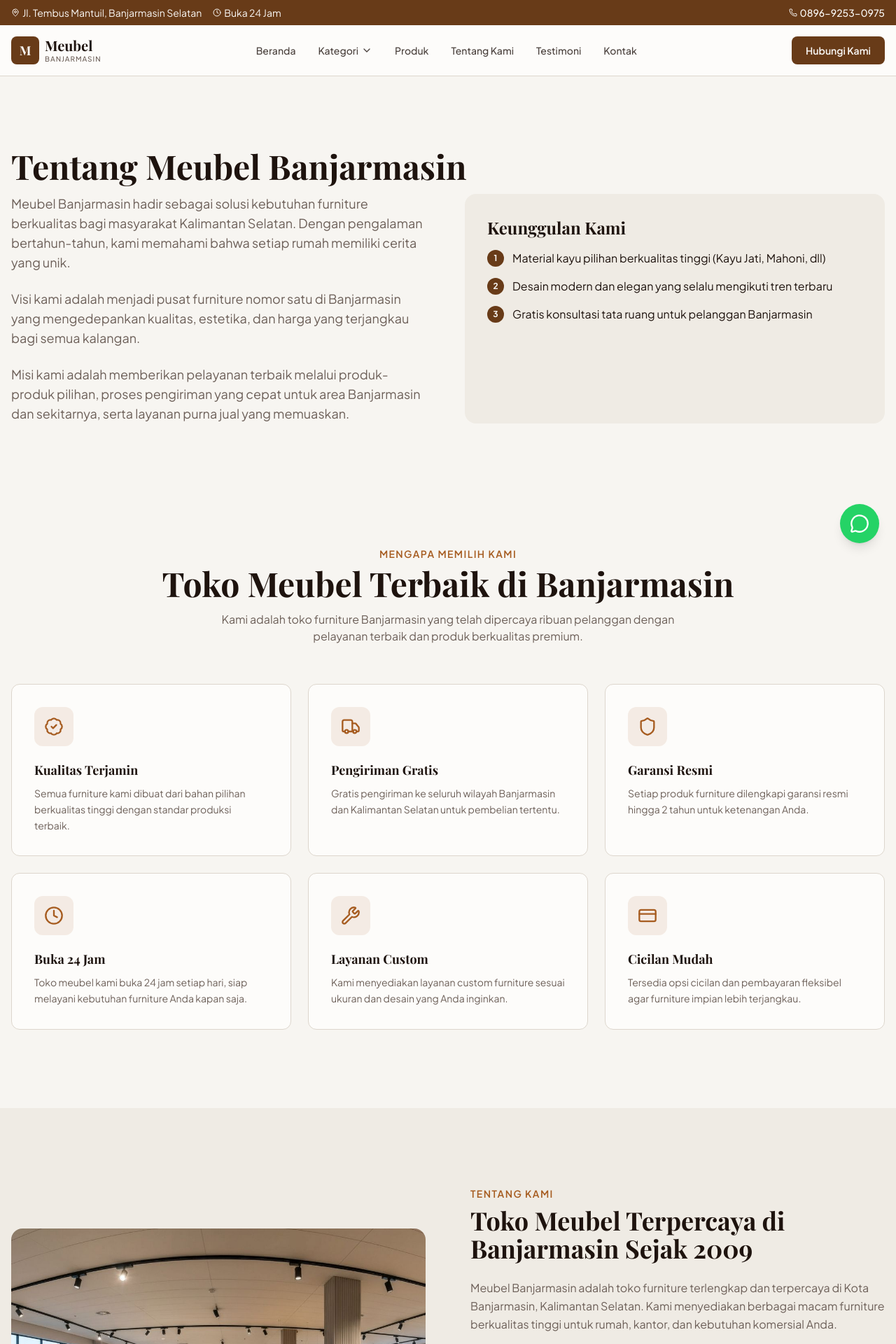
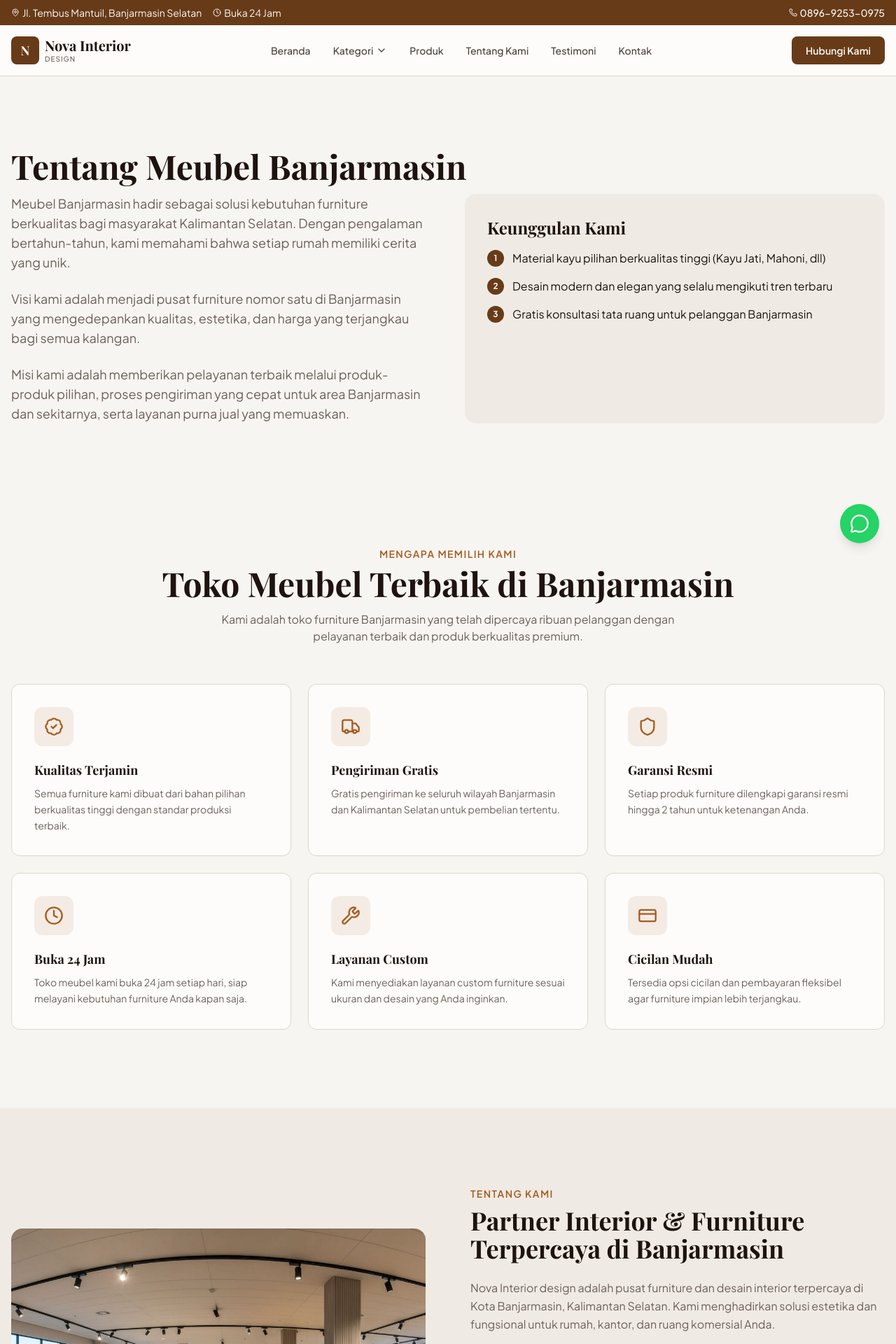
Before and after one commit to salsaibell85-dev/Furniture-Meuble, a Next.js app: page /tentang in a window 1280 px wide. Shown: the top 1920 px of the page at 70% size. Built offline with nearby package versions, Linux system fonts and the light colour scheme; a web font is replaced by a local one.

Commit message:
penamaan

```diff
--- a/app/layout.tsx
+++ b/app/layout.tsx
@@ -25,14 +25,15 @@ export const viewport: Viewport = {
 }
 
 export const metadata: Metadata = {
-  title: 'Meubel Banjarmasin - Toko Furniture Terbaik & Terlengkap di Banjarmasin',
+  title: 'Nova Interior design - Toko Furniture & Desain Interior Terbaik di Banjarmasin',
   description:
-    'Toko meubel furniture Banjarmasin terbaik dan terlengkap. Jual sofa, meja, kursi, lemari, tempat tidur berkualitas dengan harga terjangkau. Buka 24 jam di Jl. Tembus Mantuil, Banjarmasin Selatan. Hubungi 0896-9253-0975.',
+    'Nova Interior design adalah toko mebel furniture dan jasa desain interior terbaik di Banjarmasin. Jual sofa, meja, kursi, lemari, tempat tidur berkualitas premium dengan harga terjangkau. Melayani konsultasi desain interior.',
   keywords: [
-    'toko meuble furniture banjarmasin',
-    'toko toko meuble banjarmasin',
+    'nova interior design',
+    'nova interior banjarmasin',
     'toko furniture banjarmasin',
-    'toko meuble terbaik banjarmasin',
+    'desain interior banjarmasin',
+    'toko meubel terbaik banjarmasin',
     'meubel banjarmasin',
     'furniture banjarmasin',
     'furniture murah banjarmasin',
@@ -48,16 +49,16 @@ export const metadata: Metadata = {
     'furniture minimalis banjarmasin',
     'furniture modern banjarmasin',
   ],
-  authors: [{ name: 'Meubel Banjarmasin' }],
-  creator: 'Meubel Banjarmasin',
-  publisher: 'Meubel Banjarmasin',
+  authors: [{ name: 'Nova Interior design' }],
+  creator: 'Nova Interior design',
+  publisher: 'Nova Interior design',
   openGraph: {
-    title: 'Meubel Banjarmasin - Toko Furniture Terbaik & Terlengkap',
+    title: 'Nova Interior design - Toko Furniture & Desain Interior Terbaik',
     description:
-      'Toko meubel furniture Banjarmasin terbaik dan terlengkap. Jual sofa, meja, kursi, lemari, tempat tidur berkualitas dengan harga terjangkau.',
+      'Nova Interior design adalah toko furniture dan jasa desain interior terbaik di Banjarmasin. Sedia sofa, meja, kursi, lemari, tempat tidur berkualitas.',
     locale: 'id_ID',
     type: 'website',
-    siteName: 'Meubel Banjarmasin',
+    siteName: 'Nova Interior design',
   },
   robots: {
     index: true,
@@ -89,9 +90,9 @@ export default function RootLayout({
             __html: JSON.stringify({
               '@context': 'https://schema.org',
               '@type': 'FurnitureStore',
-              name: 'Meubel Banjarmasin',
+              name: 'Nova Interior design',
               description:
-                'Toko meubel furniture Banjarmasin terbaik dan terlengkap. Jual sofa, meja, kursi, lemari, tempat tidur berkualitas dengan harga terjangkau.',
+                'Nova Interior design adalah toko furniture dan jasa desain interior terbaik di Banjarmasin. Jual sofa, meja, kursi, lemari, tempat tidur berkualitas premium.',
               url: '/',
               telephone: '+62-896-9253-0975',
               address: {
--- a/components/about.tsx
+++ b/components/about.tsx
@@ -21,7 +21,7 @@ export function About() {
             <div className="relative aspect-[4/3] overflow-hidden rounded-2xl">
               <Image
                 src="/images/about-showroom.jpg"
-                alt="Showroom toko meubel furniture Banjarmasin terlengkap dengan koleksi furniture berkualitas"
+                alt="Showroom Nova Interior design Banjarmasin terlengkap dengan koleksi furniture berkualitas"
                 fill
                 className="object-cover"
               />
@@ -40,13 +40,13 @@ export function About() {
             </p>
             <h2 className="font-serif text-3xl font-bold text-foreground md:text-4xl">
               <span className="text-balance">
-                Toko Meubel Terpercaya di Banjarmasin Sejak 2009
+                Partner Interior & Furniture Terpercaya di Banjarmasin
               </span>
             </h2>
             <p className="mt-6 leading-relaxed text-muted-foreground">
-              Meubel Banjarmasin adalah toko furniture terlengkap dan terpercaya di Kota
-              Banjarmasin, Kalimantan Selatan. Kami menyediakan berbagai macam furniture
-              berkualitas tinggi untuk rumah, kantor, dan kebutuhan komersial Anda.
+              Nova Interior design adalah pusat furniture dan desain interior terpercaya di Kota
+              Banjarmasin, Kalimantan Selatan. Kami menghadirkan solusi estetika dan fungsional
+              untuk rumah, kantor, dan ruang komersial Anda.
             </p>
             <p className="mt-4 leading-relaxed text-muted-foreground">
               Dengan pengalaman lebih dari 15 tahun, kami berkomitmen memberikan produk
--- a/components/featured-products.tsx
+++ b/components/featured-products.tsx
@@ -181,11 +181,11 @@ function FeaturedProductsContent() {
             Koleksi Terlaris
           </p>
           <h2 className="font-serif text-3xl font-bold text-foreground md:text-4xl lg:text-5xl">
-            Produk Unggulan Kami
+            Produk Pilihan Nova Interior
           </h2>
           <p className="mx-auto mt-4 max-w-2xl text-muted-foreground">
-            Temukan furniture berkualitas terbaik dengan harga terjangkau di toko meubel
-            Banjarmasin. Semua produk kami menggunakan bahan pilihan dan finishing premium.
+            Temukan furniture berkualitas premium dengan desain modern di Nova Interior design.
+            Semua produk kami dikurasi untuk memberikan kenyamanan dan keindahan maksimal.
           </p>
         </div>
 
@@ -216,7 +216,7 @@ function FeaturedProductsContent() {
               <div className="relative aspect-square overflow-hidden">
                 <Image
                   src={product.image}
-                  alt={`${product.name} - Jual ${product.category} berkualitas di toko furniture Banjarmasin`}
+                  alt={`${product.name} - Koleksi furniture premium dari Nova Interior design`}
                   fill
                   className="object-cover transition-transform duration-500 group-hover:scale-105"
                 />
--- a/components/footer.tsx
+++ b/components/footer.tsx
@@ -30,20 +30,20 @@ export function Footer() {
           <div className="sm:col-span-2 lg:col-span-1">
             <div className="flex items-center gap-2">
               <div className="flex h-10 w-10 items-center justify-center rounded-lg bg-accent">
-                <span className="font-serif text-lg font-bold text-accent-foreground">M</span>
+                <span className="font-serif text-lg font-bold text-accent-foreground">N</span>
               </div>
               <div className="flex flex-col">
                 <span className="font-serif text-xl font-bold leading-tight">
-                  Meubel
+                  Nova Interior
                 </span>
                 <span className="text-[10px] font-medium uppercase tracking-widest text-background/60">
-                  Banjarmasin
+                  Design
                 </span>
               </div>
             </div>
             <p className="mt-4 text-sm leading-relaxed text-background/70">
-              Toko meubel furniture Banjarmasin terlengkap dan terpercaya. Menyediakan
-              berbagai furniture berkualitas untuk rumah dan kantor Anda sejak 2009.
+              Nova Interior design adalah toko furniture dan jasa desain interior terpercaya di Banjarmasin. Menyediakan
+              berbagai furniture berkualitas premium untuk rumah dan kantor Anda.
             </p>
             <div className="mt-4 flex flex-col gap-2">
               <Link
@@ -55,7 +55,7 @@ export function Footer() {
               </Link>
               <div className="flex items-center gap-2 text-sm text-background/70">
                 <Mail className="h-4 w-4" />
-                info@meubelbanjarmasin.com
+                info@novainteriordesign.com
               </div>
             </div>
           </div>
@@ -119,15 +119,15 @@ export function Footer() {
         <div className="mt-12 border-t border-background/10 pt-8">
           <div className="flex flex-col items-center justify-between gap-4 text-center md:flex-row md:text-left">
             <p className="text-xs text-background/50">
-              &copy; {new Date().getFullYear()} Meubel Banjarmasin. Semua hak dilindungi.
-              Toko meuble furniture terbaik di Banjarmasin, Kalimantan Selatan.
+              &copy; {new Date().getFullYear()} Nova Interior design. Semua hak dilindungi.
+              Toko mebel dan jasa desain interior terbaik di Banjarmasin.
             </p>
             <div className="flex gap-4 text-xs text-background/50">
-              <span>Toko Furniture Banjarmasin</span>
+              <span>Nova Interior Design</span>
               <span>|</span>
-              <span>Toko Meuble Banjarmasin</span>
+              <span>Furniture & Interior Banjarmasin</span>
               <span>|</span>
-              <span>Furniture Kalimantan Selatan</span>
+              <span>Interior Kalimantan Selatan</span>
             </div>
           </div>
         </div>
--- a/components/hero.tsx
+++ b/components/hero.tsx
@@ -9,7 +9,7 @@ export function Hero() {
       <div className="absolute inset-0 z-0">
         <Image
           src="/images/hero-living-room.jpg"
-          alt="Interior ruang tamu modern dengan furniture berkualitas di toko meubel furniture Banjarmasin"
+          alt="Interior ruang tamu modern dengan furniture berkualitas dari Nova Interior design Banjarmasin"
           fill
           className="object-cover"
           priority
@@ -26,7 +26,7 @@ export function Hero() {
             ))}
           </div>
           <span className="text-sm font-medium text-card">
-            Toko Meubel Terbaik Banjarmasin
+            Inspirasi Interior & Furniture Terbaik
           </span>
         </div>
 
@@ -37,8 +37,8 @@ export function Hero() {
         </h1>
 
         <p className="mt-6 max-w-xl text-base leading-relaxed text-card/80 md:text-lg">
-          Toko meubel furniture Banjarmasin terlengkap dengan koleksi sofa, meja, lemari,
-          kursi, dan tempat tidur berkualitas tinggi. Harga terjangkau, kualitas premium.
+          Nova Interior design menyediakan koleksi furniture premium dan jasa desain interior
+          terbaik. Ciptakan ruang impian Anda dengan sentuhan profesional kami.
         </p>
 
         <div className="mt-8 flex flex-col gap-4 sm:flex-row">
--- a/components/navbar.tsx
+++ b/components/navbar.tsx
@@ -54,14 +54,14 @@ export function Navbar() {
           {/* Logo */}
           <Link href="/" className="flex items-center gap-2">
             <div className="flex h-10 w-10 items-center justify-center rounded-lg bg-primary">
-              <span className="font-serif text-lg font-bold text-primary-foreground">M</span>
+              <span className="font-serif text-lg font-bold text-primary-foreground">N</span>
             </div>
             <div className="flex flex-col">
               <span className="font-serif text-xl font-bold leading-tight text-foreground">
-                Meubel
+                Nova Interior
               </span>
               <span className="text-[10px] font-medium uppercase tracking-widest text-muted-foreground">
-                Banjarmasin
+                Design
               </span>
             </div>
           </Link>
```
